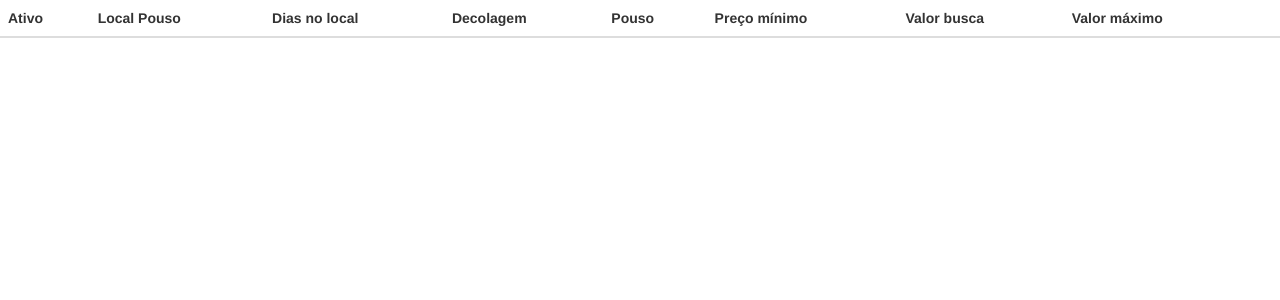
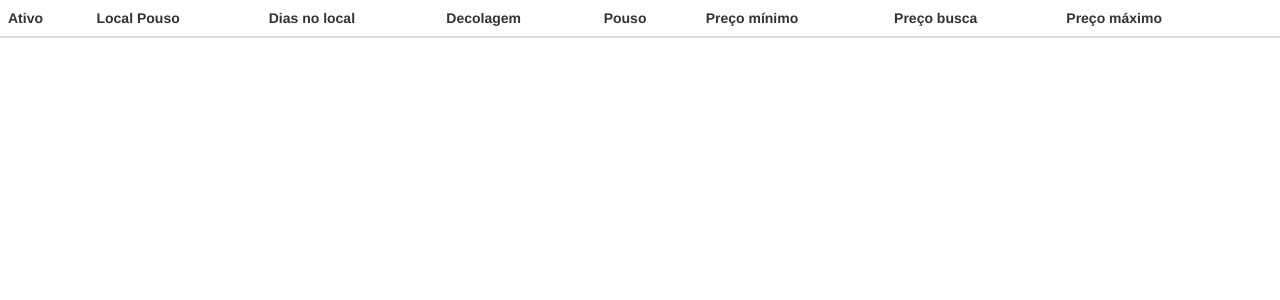
Before and after one commit to luzeduardo/antonov225, a Django app: page / in a window 1280 px wide. Shown: the top 300 px of the page. Run offline with Django 3.2, Linux system fonts and the light colour scheme; data that the repository does not hold is empty; some libraries are stand-ins or nearby versions.

Commit message:
formatting template

```diff
--- a/flyer/templates/schedule/index.html
+++ b/flyer/templates/schedule/index.html
@@ -18,8 +18,8 @@
                     <th>Decolagem</th>
                     <th>Pouso</th>
                     <th>Preço mínimo</th>
-                    <th>Valor busca</th>
-                    <th>Valor máximo</th>
+                    <th>Preço busca</th>
+                    <th>Preço máximo</th>
                     <th></th>
                 </tr>
             </thead>
```
